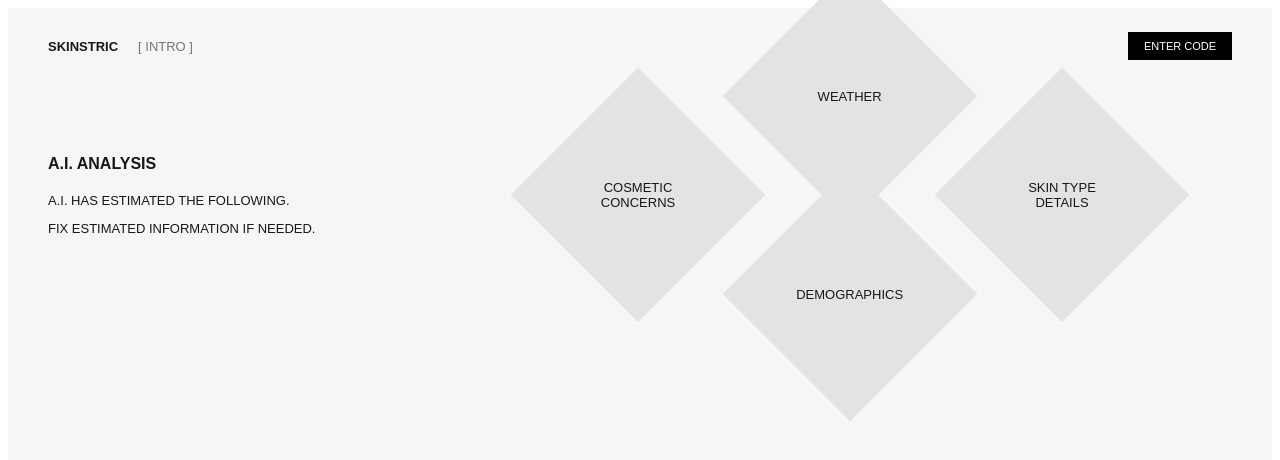
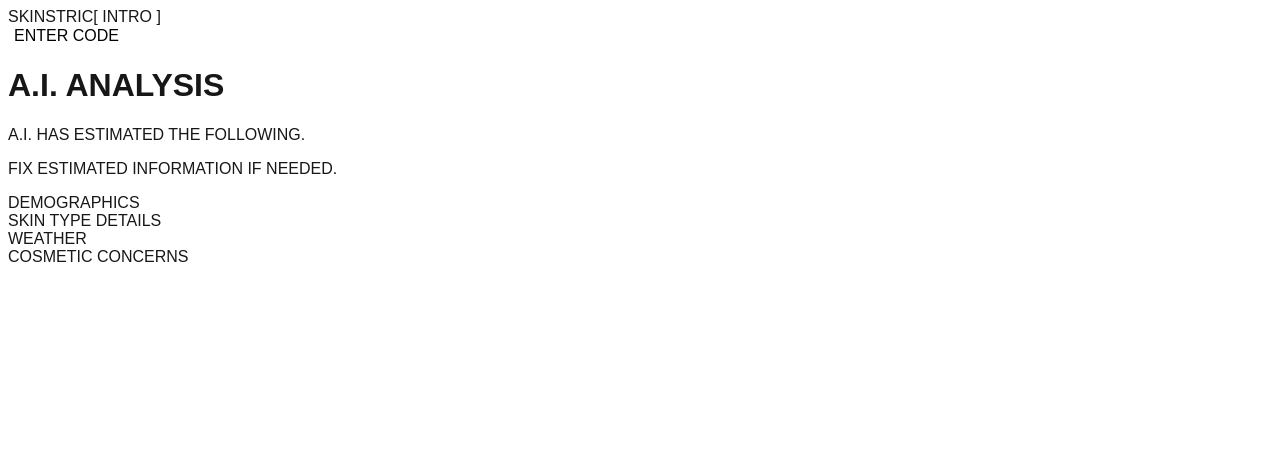
Before and after one commit to KamalRaghe/Skinstric, a Next.js app: page /select in a window 1280 px wide. Shown: the top 460 px of the page. Built offline with nearby package versions, Linux system fonts and the light colour scheme.

Commit message:
first commit

```diff
--- a/app/globals.css
+++ b/app/globals.css
@@ -180,108 +180,3 @@ button{
     scale: 0.7;
   }
 }
-
-.page {
-  min-height: 100vh;
-  background: #f6f6f6;
-  font-family: Arial, Helvetica, sans-serif;
-}
-
-/* HEADER */
-.header {
-  display: flex;
-  justify-content: space-between;
-  padding: 24px 40px;
-  align-items: center;
-}
-
-.header-left {
-  display: flex;
-  gap: 20px;
-  font-size: 13px;
-}
-
-.logo {
-  font-weight: 600;
-}
-
-.intro {
-  color: #777;
-}
-
-.code-btn {
-  background: black;
-  color: white;
-  border: none;
-  padding: 8px 16px;
-  font-size: 11px;
-}
-
-/* MAIN */
-.main {
-  display: flex;
-  padding: 40px;
-  margin-top: 20px;
-}
-
-/* LEFT TEXT */
-.left {
-  width: 420px;
-}
-
-.left h1 {
-  font-size: 16px;
-  margin-bottom: 20px;
-}
-
-.left p {
-  font-size: 13px;
-  margin-bottom: 10px;
-}
-
-/* DIAMOND AREA */
-.diamond-area {
-  flex: 1;
-  position: relative;
-  display: flex;
-  justify-content: center;
-  align-items: center;
-}
-
-/* BASE DIAMOND */
-.diamond {
-  position: absolute;
-  width: 180px;
-  height: 180px;
-  background: #e3e3e3;
-  transform: rotate(45deg);
-  display: flex;
-  justify-content: center;
-  align-items: center;
-}
-
-/* TEXT FIX */
-.diamond span {
-  transform: rotate(-45deg);
-  font-size: 13px;
-  font-weight: 500;
-  text-align: center;
-  width: 120px;
-}
-
-/* POSITIONS (THIS IS THE KEY FIX) */
-.top {
-  top: 60px;
-}
-
-.bottom {
-  bottom: 60px;
-}
-
-.left-d {
-  left: 80px;
-}
-
-.right {
-  right: 80px;
-}
```
